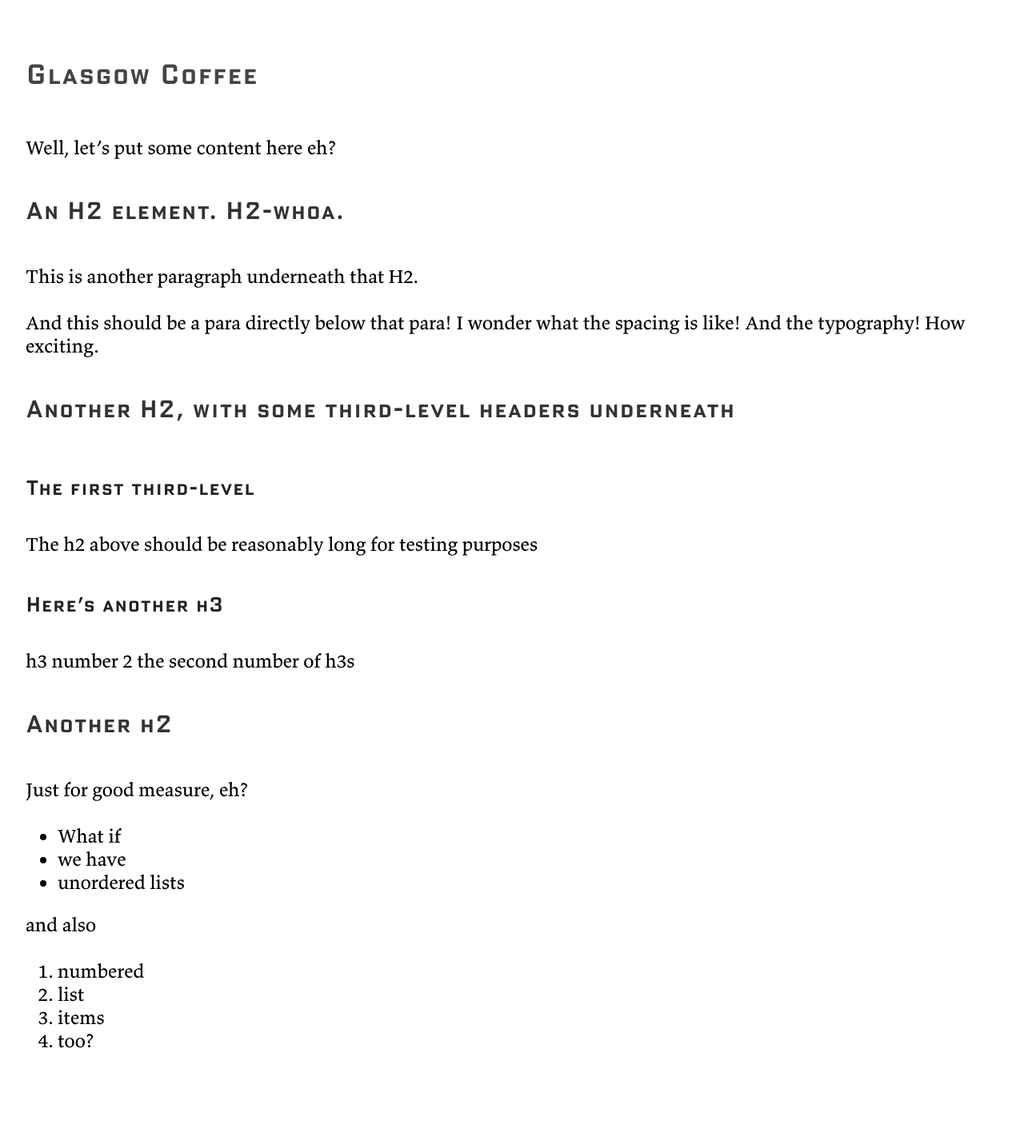
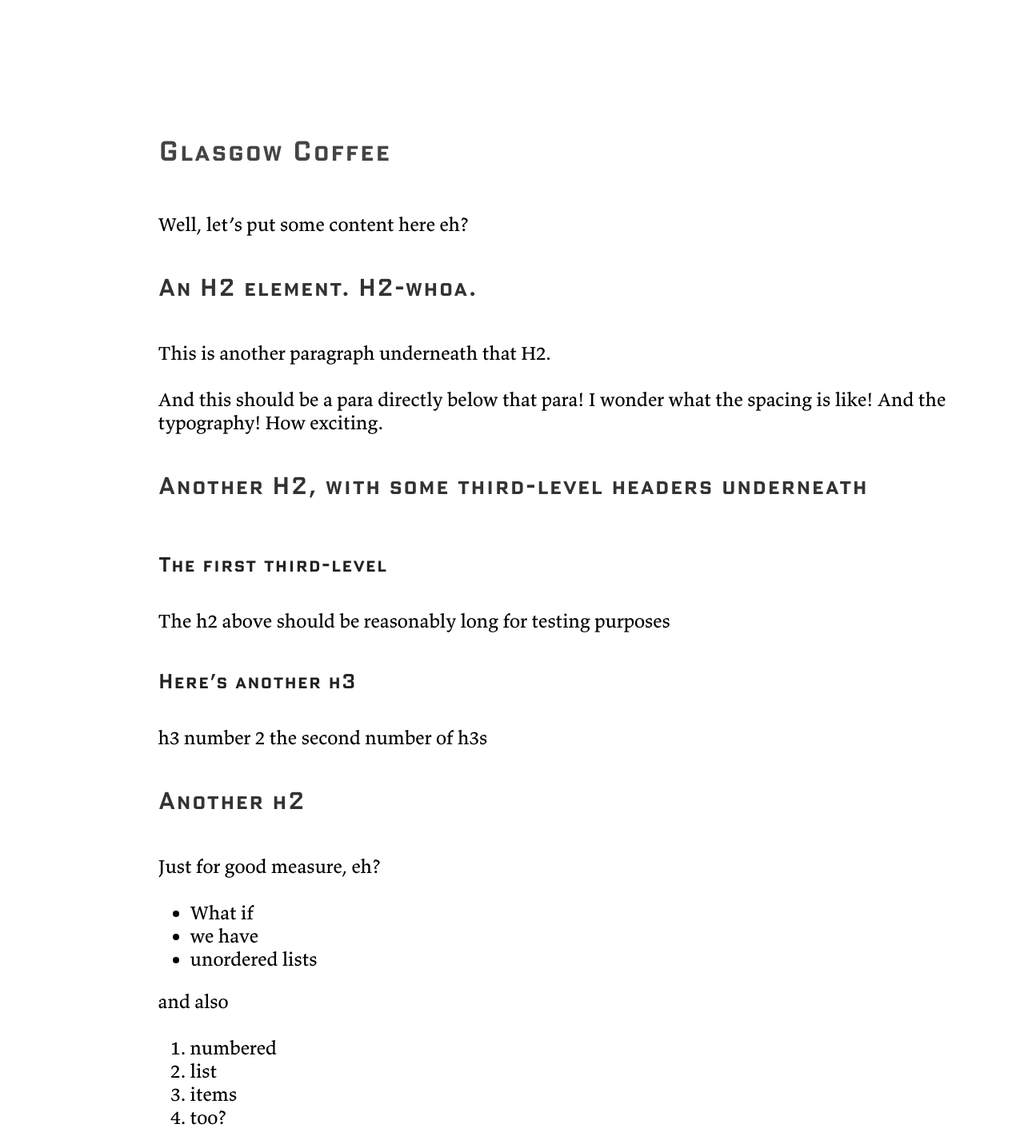
Before and after one commit to probablytom/glasgow.coffee, a Jekyll site: the page built from index.md, in a window 1280 px wide. Shown: the whole page at 80% size. Built offline with Jekyll 4.4.1, drawn with Linux system fonts in a browser that asks for light colours; before the commit the page ends 1372 px from its top, so only the background shows below that.

Commit message:
Some initial stabs at changes to content container

```diff
--- a/public/css/coffee.css
+++ b/public/css/coffee.css
@@ -4,7 +4,15 @@ html {
 }
 
 .content-container {
-    padding: 1rem;
+    min-width: 40rem;
+    padding-left: 15%;
+    padding-top: 5rem;
+}
+
+@media (max-width: 32rem) {
+    .content-container {
+        padding-left: 0%;
+    }
 }
 
 h1 {
```
